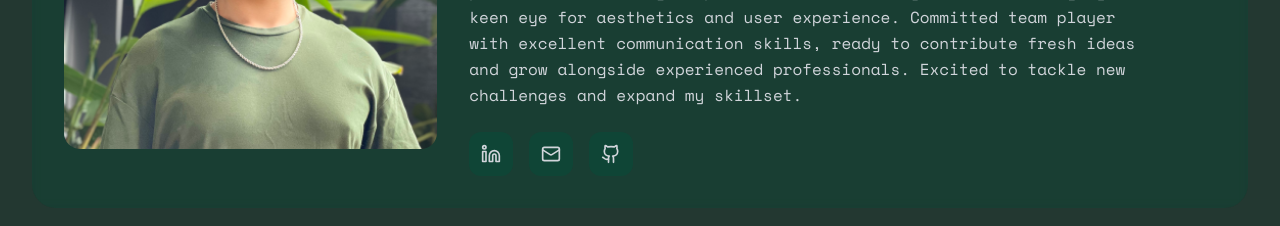
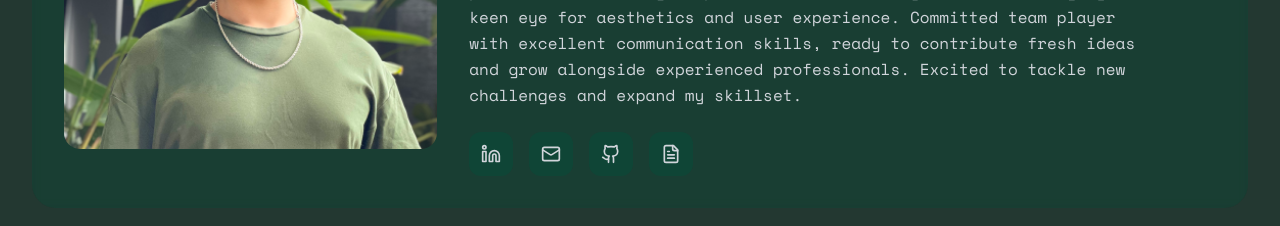
Before and after one commit to PablolzDev/Portfolio-Next, a Next.js app: page / in a window 1280 px wide. Shown: the part 1320-1546 px from the top of the page. Built offline with nearby package versions, Linux system fonts and the light colour scheme.

Commit message:
First Version with cv finished

```diff
--- a/src/app/components/about/profileCard.tsx
+++ b/src/app/components/about/profileCard.tsx
@@ -1,7 +1,6 @@
-
 import Image from 'next/image'
 import { FC } from 'react'
-import { Mail, Linkedin,  Github } from 'lucide-react'
+import { Mail, Linkedin, Github, FileText } from 'lucide-react'
 import SpanColor from '../ui/span-color.component'
 
 const ProfileCard: FC = () => {
@@ -74,6 +73,14 @@ const ProfileCard: FC = () => {
               >
                 <Github className="w-4 h-4 sm:w-5 sm:h-5 text-gray-300" />
               </a>
+              <a
+                href="/Cv Resume Pablo Lopez.pdf"
+                className="p-2 sm:p-3 bg-emerald-900/50 rounded-xl hover:bg-emerald-800/50 transition-colors"
+                target='_blank'
+                rel="noopener noreferrer"
+              >
+                <FileText className="w-4 h-4 sm:w-5 sm:h-5 text-gray-300" />
+              </a>
             </div>
           </div>
         </div>
```
Also changed, not shown: 1 other file (tests, documents, lock files or other folders).
